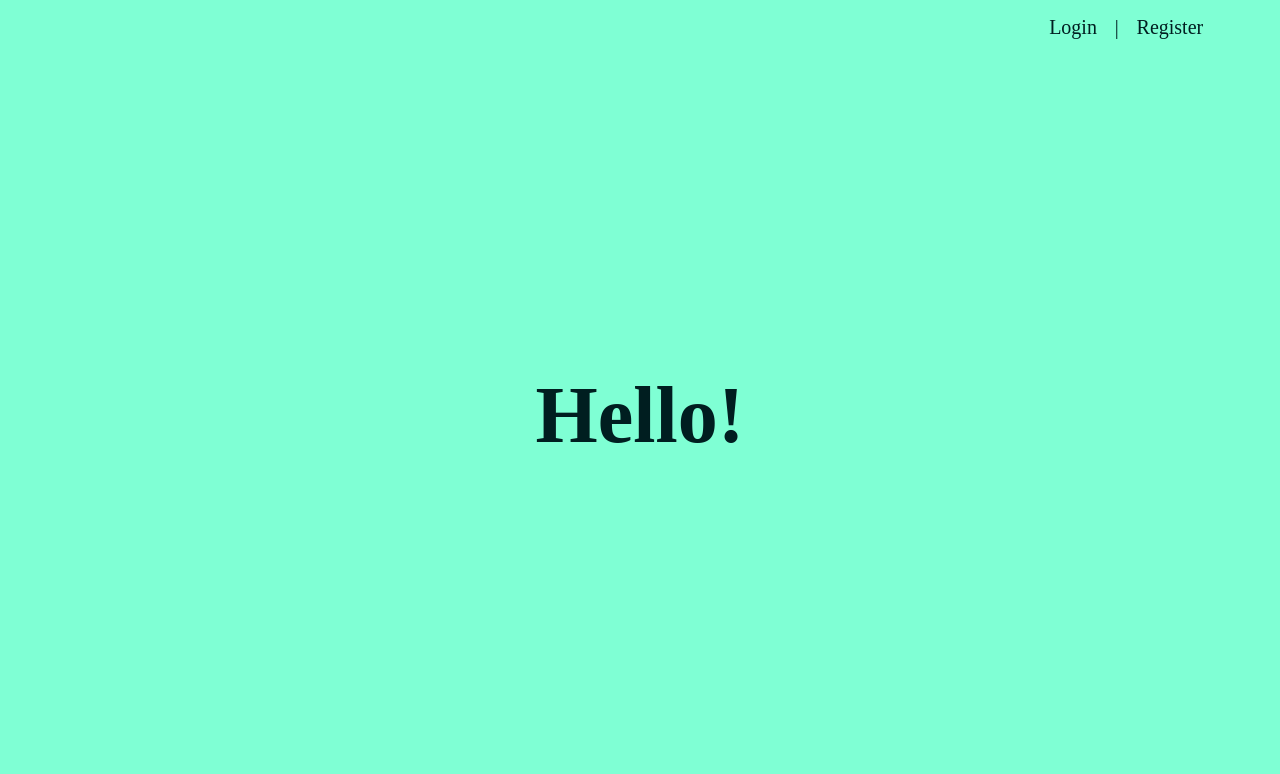
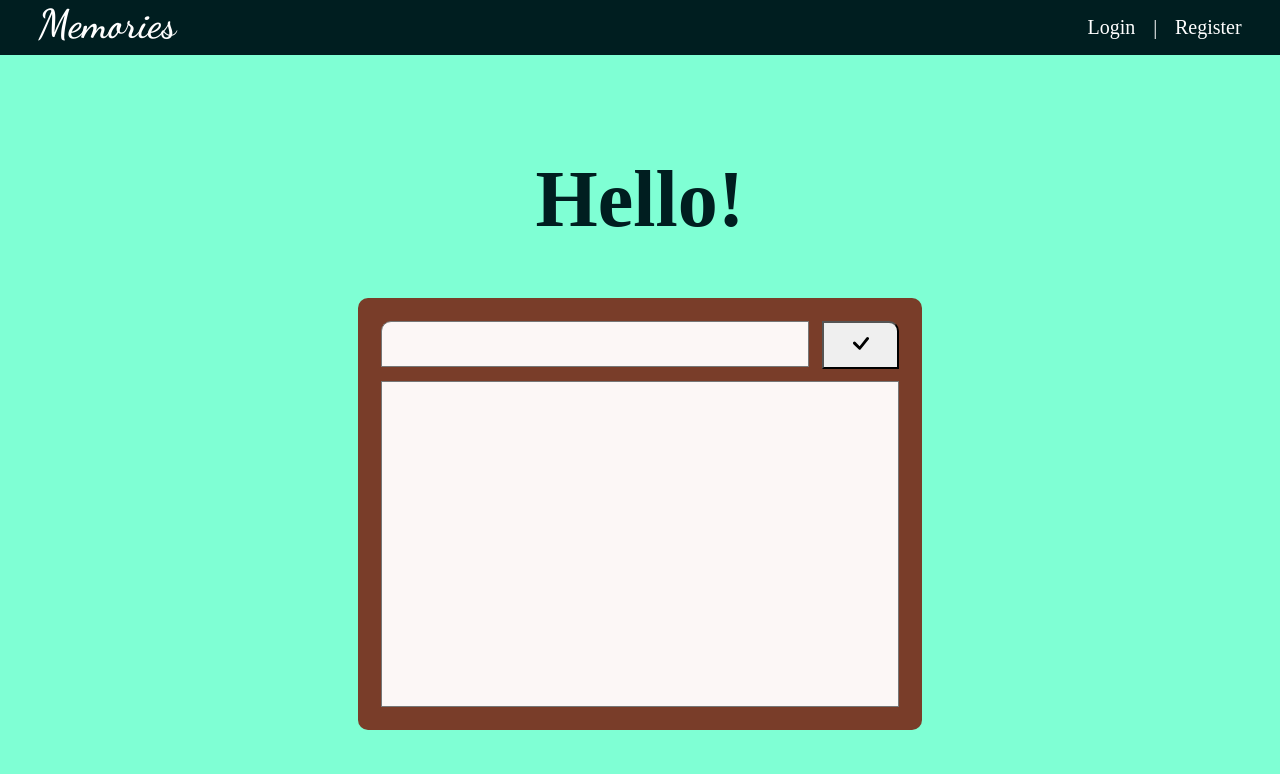
Before and after one commit to Esra-M/CS50-Final-Project, a Flask app: page / in a window 1280 px wide. Shown: the top 774 px of the page. Run offline with Flask 2, Linux system fonts and the light colour scheme.

Commit message:
make adding memories possible

```diff
--- a/app.py
+++ b/app.py
@@ -15,29 +15,48 @@ app.config["SESSION_TYPE"] = "filesystem"
 Session(app)
 
 # home page
-@app.route("/")
+@app.route("/", methods=["GET", "POST"])
 def index():
 
     # connect to the database
     con = sqlite3.connect("memories.db")
     cur = con.cursor()
 
-    # if logged in display the name of the user and give option to log out
-    if session.get('user_id'):
-        logged = True
+    if request.method == "POST":
 
-        # get the users name
-        userID = session['user_id']
-        cur.execute("SELECT username FROM users WHERE userID = ?", (userID,))
-        username = " " + cur.fetchall()[0][0]
+        # get the note information from the form
+        noteName = request.form.get("note-name")
+        note = request.form.get("note")
+
+        # check if there is a user
+        if session.get('user_id'):
+            # get the user id
+            userID = session['user_id']
+        else:
+            userID = -1
+
+        # update the notes database with the note information
+        cur.execute("INSERT INTO notes(noteName, note, userID) VALUES(?, ?, ?)", (noteName, note, userID))
         con.commit()
 
-        return render_template("index.html", username=username, logged=logged)
+        return redirect("/")
     else:
-        # if not logged in don't display the users name and give options to log in and register
-        username=""
-        logged = False
-        return render_template("index.html", username=username, logged=logged)
+        # if logged in display the name of the user and give option to log out
+        if session.get('user_id'):
+            logged = True
+
+            # get the users name
+            userID = session['user_id']
+            cur.execute("SELECT username FROM users WHERE userID = ?", (userID,))
+            username = " " + cur.fetchall()[0][0]
+            con.commit()
+
+            return render_template("index.html", username=username, logged=logged)
+        else:
+            # if not logged in don't display the users name and give options to log in and register
+            username=""
+            logged = False
+            return render_template("index.html", username=username, logged=logged)
 
 
 # login
@@ -73,10 +92,11 @@ def login():
         return redirect("/")
     else:
 
-        # don't let the user to go back to the login page if already loged in
+        # don't let the user to go back to the login page if already logged in
         if session.get('user_id'):
+            # ??????????? back button does not eqial redirecting to a page ????????????
+            # print("******** " + str(session.get('user_id')))
             return redirect("/")
-
         return render_template("login.html")
 
 # register
@@ -129,7 +149,7 @@ def register():
 
     else:
 
-        # don't let the user to go back to the register page if already loged in
+        # don't let the user to go back to the register page if already logged in
         if session.get('user_id'):
             return redirect("/")
 
--- a/static/index.css
+++ b/static/index.css
@@ -1,20 +1,23 @@
 :root {
     --main-color:aquamarine;
-    --field-color: aquamarine;
+    --field-color: #001e20;
     --heading-color: #001e20;
     --text-color: white;
+    --secondary-color: #fcf7f6;
+    --secondary-dark-color: #793d29;
   }
 
 body {
     display: flex;
     flex-direction: column;
     margin: 0;
-    background-color: var(--main-color);
-    color: var(--heading-color)
+    background-color:  var(--main-color);
+    color: var(--heading-color);
 }
 
 .main{
     display: flex;
+    flex-direction: column;
     justify-content: center;
     align-items: center;
     font-size: 40px;
@@ -22,18 +25,74 @@ body {
 }
 
 nav{
+    background-color: var(--field-color);
+    color: var(--text-color);
     display: block;
     text-align: right;
     font-size: 20px;
-    padding: 2vh 5vw;
+    padding: 2vh 2vw;
+}
+
+.heading{
+    position:absolute;
+    top: 0;
+    font-family: 'Dancing Script', cursive;
+    font-size: 40px;
 }
 
 nav a{
     padding: 0 1vw;
     text-decoration: none;
-    color: var(--heading-color)
+    color: var(--text-color);
 }
 
 nav a:hover{
-    opacity: .6;
+    color: var(--main-color);
+    opacity: .9;
 }
+
+.note-cont{
+    min-width: none;
+    width: 40vw;
+    height: 50vh;
+    display: flex;
+    flex-direction: column;
+    align-items: center;
+    justify-content: center;
+    background-color: var(--secondary-dark-color);
+    padding: 2vh 2vw;
+    border-radius: 10px;
+}
+
+.note-cont-r1{
+    display: flex;
+    flex-direction: row;
+    margin-bottom: 1.5vh;
+}
+
+.note-name{
+    width: 33vw;
+    height: 5vh;
+    font-size: 25px;
+    resize: none;
+    outline:none;
+    margin-right: 1vw;
+    background-color: var(--secondary-color);
+    border-top-left-radius: 10px;
+}
+
+.note{
+    width: 40vw;
+    height: 40vh;
+    font-size: 15px;
+    resize: none;
+    outline:none;
+    background-color: var(--secondary-color);
+
+}
+
+.add{
+    width: 6vw;
+    height: 6vh;
+    border-top-right-radius: 10px;
+}
--- a/templates/index.html
+++ b/templates/index.html
@@ -13,6 +13,9 @@
 {% block body %}
 
     <nav>
+        <div class="heading">
+            <a  href={{ url_for('index') }}>Memories</a>
+        </div>
         {% if logged == false %}
             <a href={{ url_for('login') }}>Login</a>
             |
@@ -24,6 +27,19 @@
 
     <div class="main">
         <h1>Hello{{ username }}!</h1>
+
+        <form action="/" method="post" class="note-cont" id="form1">
+            <div class="note-cont-r1">
+                <textarea class="note-name" maxlength="20"  spellcheck="false" rows = "1" cols = "1" name="note-name"></textarea>
+                <button class="add" type="submit" form="form1">
+                    <svg xmlns="http://www.w3.org/2000/svg" width="16" height="16" fill="currentColor" class="bi bi-check-lg" viewBox="0 0 16 16">
+                        <path d="M13.485 1.431a1.473 1.473 0 0 1 2.104 2.062l-7.84 9.801a1.473 1.473 0 0 1-2.12.04L.431 8.138a1.473 1.473 0 0 1 2.084-2.083l4.111 4.112 6.82-8.69a.486.486 0 0 1 .04-.045z"/>
+                    </svg>
+                </button>
+            </div>
+            <textarea class="note"  spellcheck="false" rows = "1" cols = "1" name="note"></textarea>
+        </form>
+
     </div>
 
 {% endblock %}
--- a/templates/layout.html
+++ b/templates/layout.html
@@ -4,7 +4,6 @@
     <meta charset="UTF-8">
     <meta http-equiv="X-UA-Compatible" content="IE=edge">
     <meta name="viewport" content="width=device-width, initial-scale=1.0">
-    <title>Memories: {% block title %}{% endblock %}</title>
 
     <link href={% block styles %}{% endblock %} rel="stylesheet">
 
@@ -12,6 +11,8 @@
     <link rel="preconnect" href="https://fonts.gstatic.com" crossorigin>
     <link href="https://fonts.googleapis.com/css2?family=Dancing+Script:wght@600&display=swap" rel="stylesheet">
 
+    <title>Memories: {% block title %}{% endblock %}</title>
+
 </head>
 <body>
     {% block body %}{% endblock %}
--- a/templates/login.html
+++ b/templates/login.html
@@ -25,9 +25,9 @@
         >
 
         <input type="password" name="password" placeholder="Password" required
-        {% if userError %}
-            value={{ password }}
-        {% endif %}
+            {% if userError %}
+                value={{ password }}
+            {% endif %}
         >
 
         <input type="submit" value="Login">
```
Also changed, not shown: templates/logout.html (deleted, +0 -17 lines).
